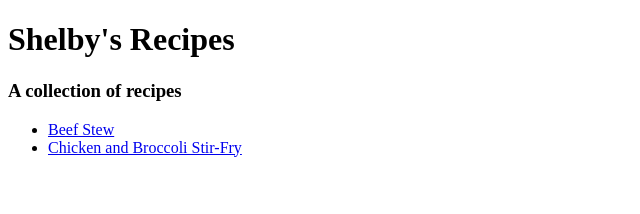
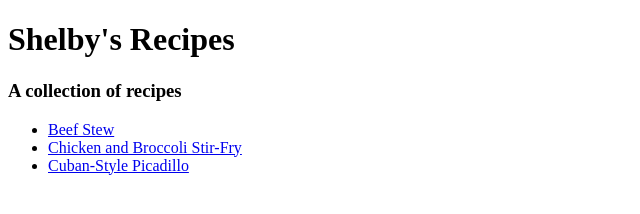
Before and after one commit to MelodyRemedy8262/odin-recipes, a plain HTML site: page index.html in a window 1280 px wide. Shown: the whole page, without its empty margins (0-640 px from the left). Drawn offline with Linux system fonts and the light colour scheme.

Commit message:
COMPLETED index.html

```diff
--- a/index.html
+++ b/index.html
@@ -12,6 +12,7 @@
     <ul>
         <li><a href="recipes/beef_stew.html">Beef Stew</a></li>
         <li><a href="recipes/chicken_broccoli_stir_fry.html">Chicken and Broccoli Stir-Fry</a></li>
+        <li><a href="recipes/picadillo.html">Cuban-Style Picadillo</a></li>
     </ul>
 </body>
 </html>
```
